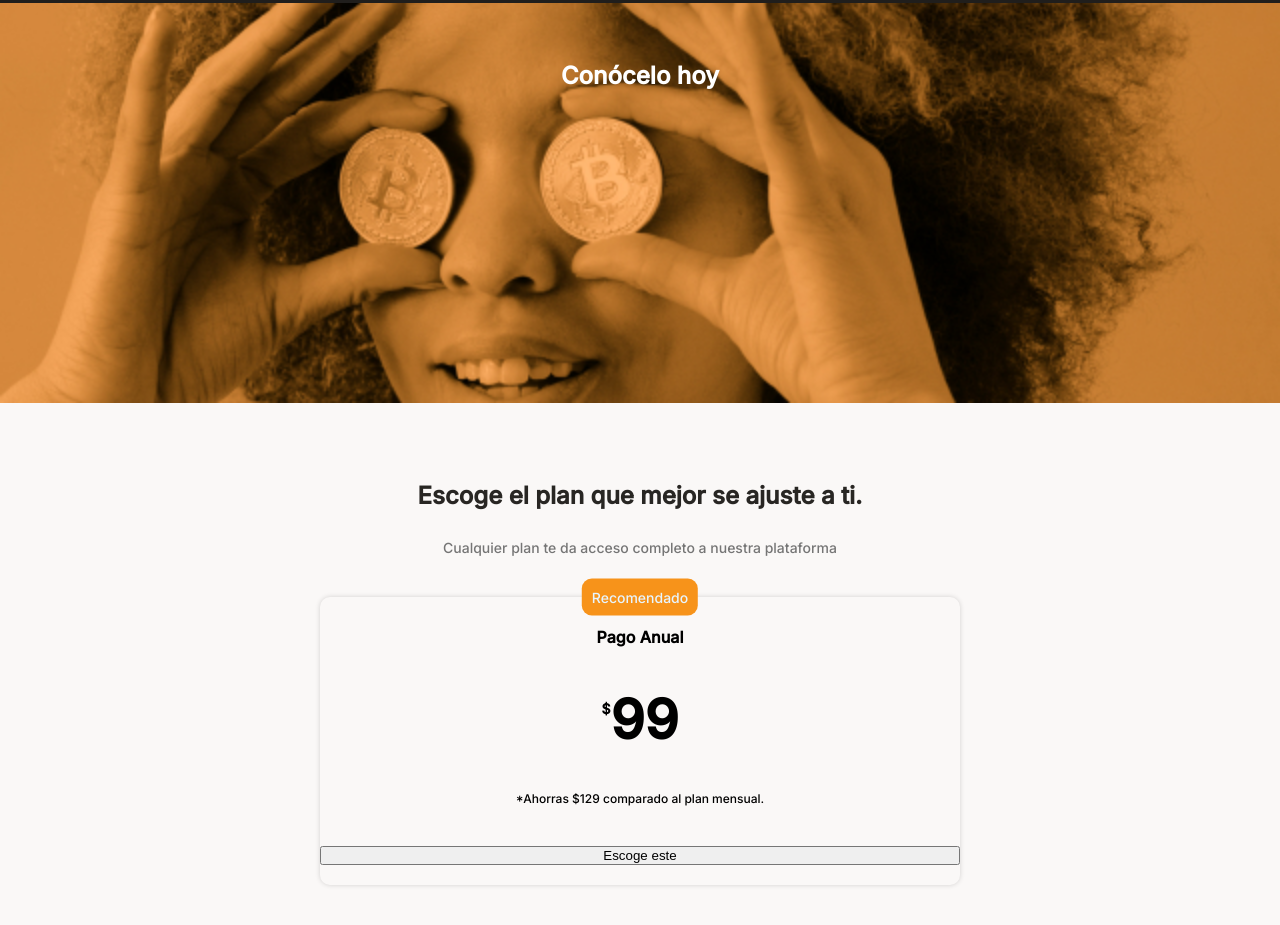
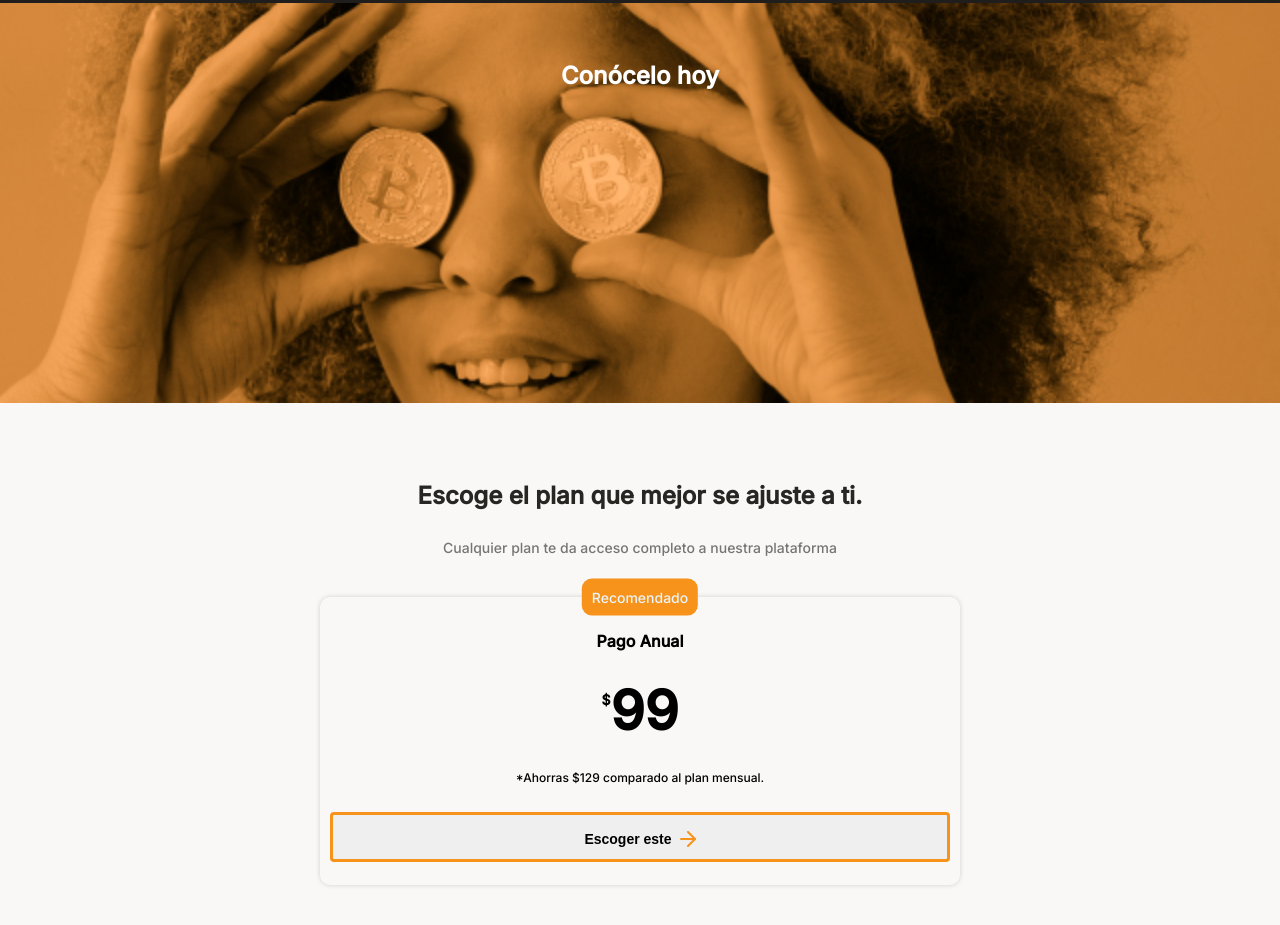
Before and after one commit to MatySeitour/batatabit.github.io, a plain HTML site: page index.html in a window 1280 px wide. Shown: the part 2004-2929 px from the top of the page. Drawn offline with Linux system fonts and the light colour scheme.

Commit message:
plans button styles

```diff
--- a/estilo.css
+++ b/estilo.css
@@ -531,6 +531,7 @@ main{
     display: flex;
     flex-direction: column;
     justify-content: space-around;
+    padding: 10px;
 }
 
 .cards-plan div h3{
@@ -573,3 +574,24 @@ main{
     flex-direction: column;
     justify-content: space-around;
 }
+
+.button-plan{
+    border: 3px solid var(--bitcoin-orange);
+    border-radius: 4px;
+    padding: 12px;
+}
+
+.button-plan p{
+    display: inline-block;
+    font-size: 1.4rem;
+    margin-right: 4px;
+    font-weight: bold;
+}
+
+.arrow-plan{
+    display: inline-block;
+    height: 20px;
+    width: 20px;
+    background-image: url(./assets/icons/orange-right-arrow.svg);
+    vertical-align: text-bottom;
+}
--- a/index.html
+++ b/index.html
@@ -108,7 +108,7 @@
                             <h3>Pago Anual</h3>
                             <p class="cards-price__value"><span>$</span>99</p>
                             <p class="cards-price__text">*Ahorras $129 comparado al plan mensual.</p>
-                            <button>Escoge este <span></span></button>
+                            <button class="button-plan"><p>Escoger este</p><span class="arrow-plan"></span></button>
                         </div>
                     </article>
                 </section>
```
